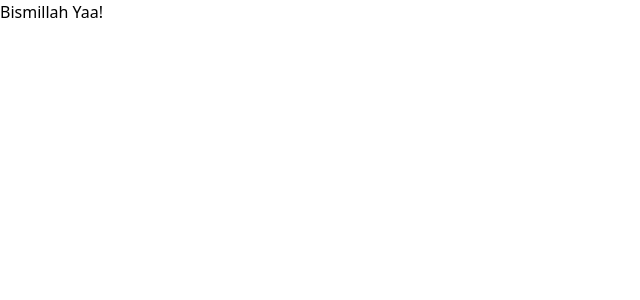
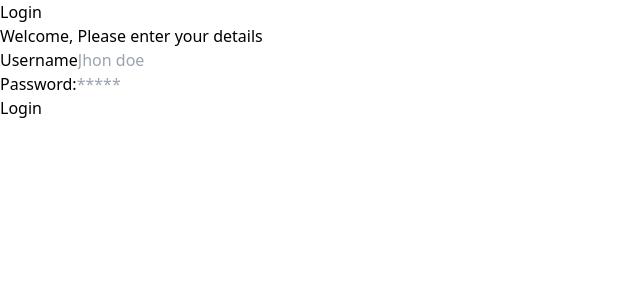
Before and after one commit to Nabilfadilah/dashboard.admin, a React (Vite) app in the folder frontend/: page /login in a window 1280 px wide. Shown: the top 300 px of the page, without its empty margins (0-640 px from the left). Built offline with nearby package versions, Linux system fonts and the light colour scheme.

Commit message:
Membuat route yang nantinya tempat kontrol semua route

```diff
--- a/frontend/src/App.jsx
+++ b/frontend/src/App.jsx
@@ -1,8 +1,37 @@
+import {
+  createBrowserRouter,
+  RouterProvider,
+  Navigate,
+} from "react-router-dom";
+import LoginPage from "./pages/Login.jsx";
+import DashboardPage from "./pages/Dashboard.jsx";
+import DataPemesananPage from "./pages/DataPemesanan.jsx";
+
+const router = createBrowserRouter([
+  {
+    path: "/",
+    // element: <div>Hello World</div>,
+    element: <Navigate to="/login" />, // Redirect ke /login ketika mengakses "/"
+  },
+  {
+    path: "/login",
+    element: <LoginPage />,
+  },
+  {
+    path: "/dashboard",
+    element: <DashboardPage />,
+  },
+  {
+    path: "/data-pemesanan",
+    element: <DataPemesananPage />,
+  },
+]);
+
 function App() {
   return (
-    <>
-      <h1 className="text-3xl font-bold underline">Bismillah Yaa!</h1>
-    </>
+    // <div className="flex justify-center min-h-screen items-center">
+    <RouterProvider router={router} />
+    // </div>
   );
 }
 
```
Also changed, not shown: frontend/src/main.jsx (+7 -7 lines).
